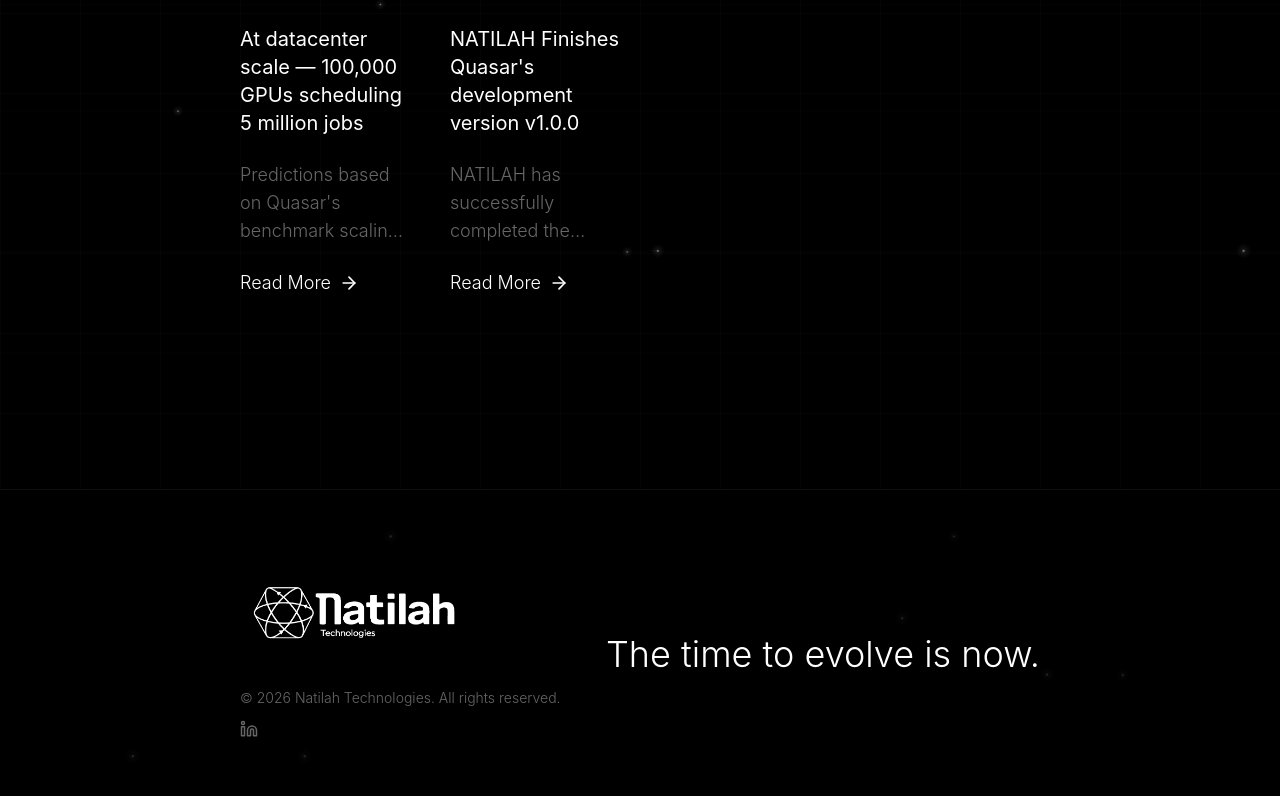
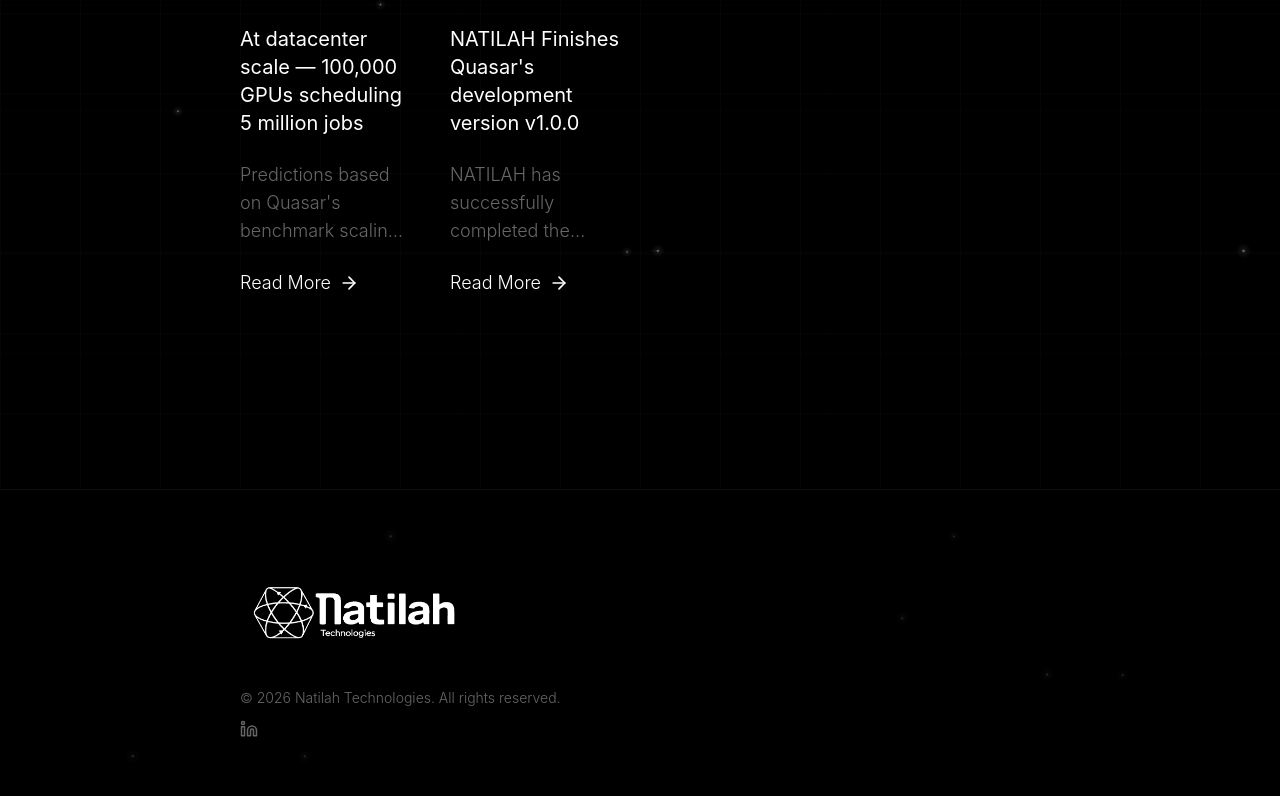
Before and after one commit to machimilah/natilah, a React (Create React App) app in the folder frontend/: page / in a window 1280 px wide. Shown: the part 3647-4443 px from the top of the page. Built offline with nearby package versions, Linux system fonts and the light colour scheme; no server answers; the database is empty.

Commit message:
reupdate footer

```diff
--- a/frontend/src/components/Footer.jsx
+++ b/frontend/src/components/Footer.jsx
@@ -31,7 +31,7 @@
 
           {/* Right: Phrase */}
           <div className="mt-12 lg:mt-0">
-            <p className="text-white text-3xl lg:text-4xl font-light">The time to evolve is now.</p>
+
           </div>
         </div>
       </div>
```
